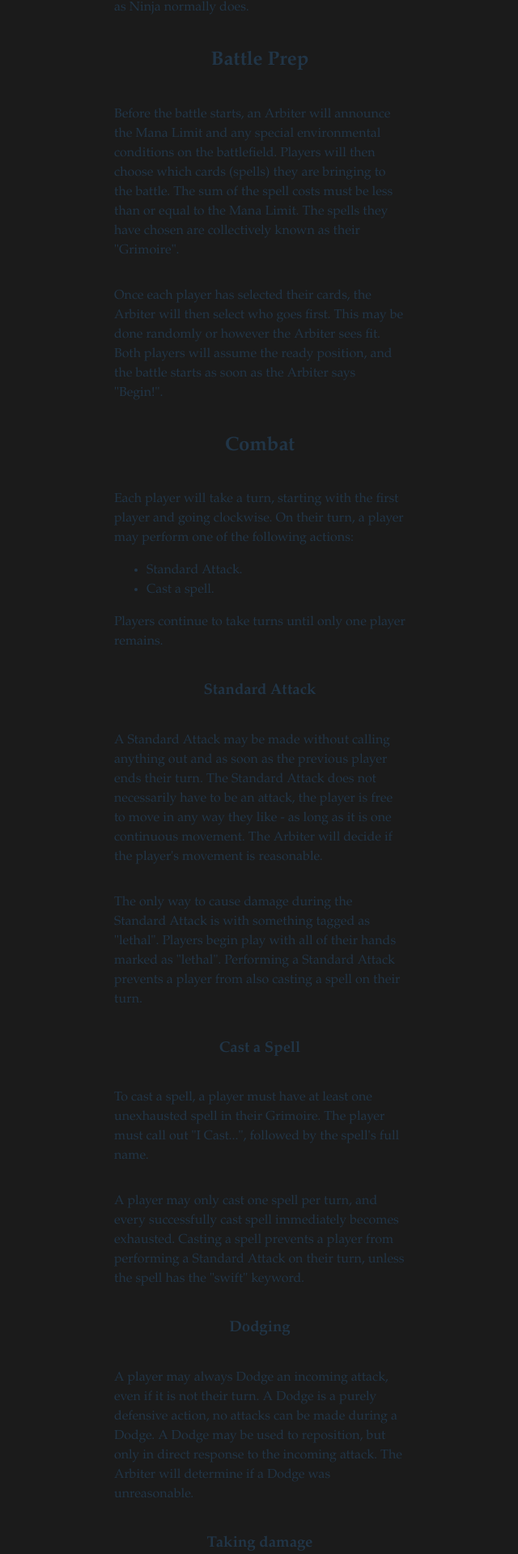
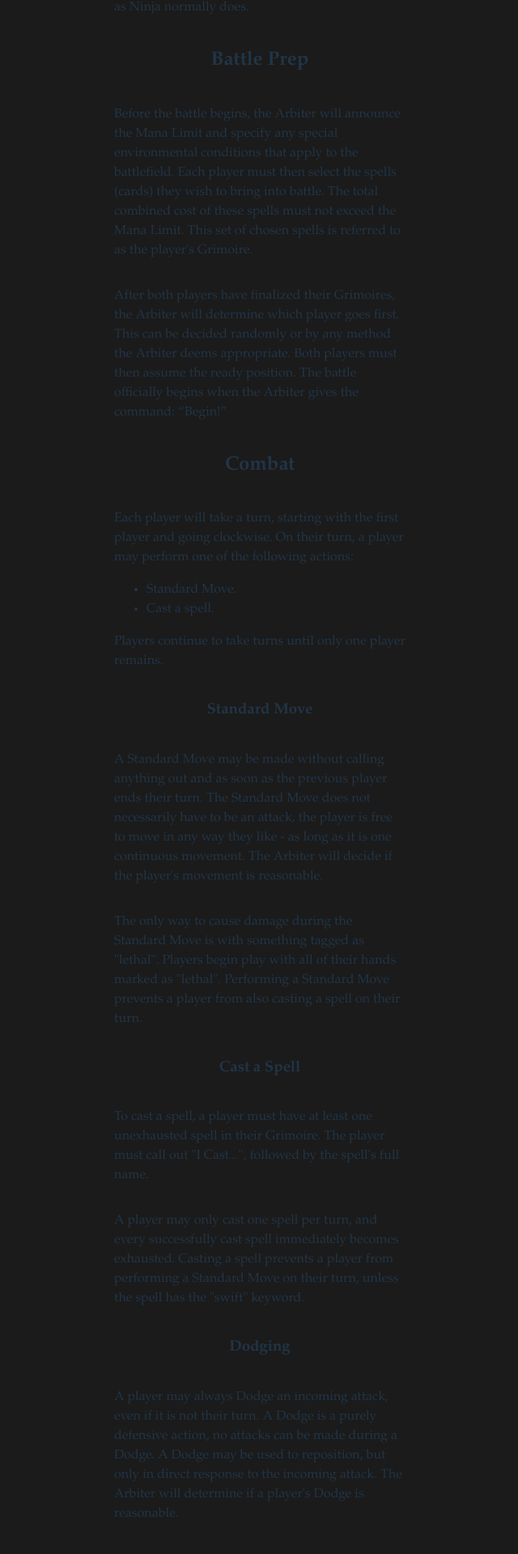
Before and after one commit to Sorjak/magic-ninja, a React (Vite) app in the folder frontend/: page /rules in a window 1280 px wide. Shown: the part 238-2157 px from the top of the page at 81% size, without its empty margins (319-959 px from the left). Built offline with nearby package versions, Linux system fonts and the light colour scheme.

Commit message:
adding admin functionality and more rules cleanup

```diff
--- a/frontend/src/App.jsx
+++ b/frontend/src/App.jsx
@@ -4,9 +4,23 @@ import AppRoutes from './routes.jsx';
 import { ToastContainer } from 'react-toastify';
 
 import './App.css';
-import { UserProvider } from './contexts/UserContext.jsx';
+import { UserContext } from './contexts/UserContext.jsx';
+import { useLocalStorage } from './hooks/LocalStorage.jsx';
+import { useEffect, useState } from 'react';
 
 function App() {
+    const { getItem, setItem } = useLocalStorage();
+    const [ isAdmin, setIsAdmin ] = useState(false);
+
+    const storeAdmin = (value) => {
+        setItem('isAdmin', value);
+
+    }
+
+    useEffect(() => {
+        setIsAdmin(getItem('isAdmin') === 'true');
+    });
+
     return (
         <div id="app">
             <nav className='main-nav'>
@@ -14,11 +28,10 @@ function App() {
                 <NavLink end className='nav-link' to="/rules">Rules</NavLink> |
                 <NavLink end className='nav-link' to="/cards">View Cards</NavLink> |
                 <NavLink end className='nav-link' to="/card">New Card</NavLink>
-               {/* <NavLink to="/card/:id">Edit Card</NavLink> */}
             </nav>
-            <UserProvider>
+            <UserContext.Provider value={{ isAdmin, storeAdmin }}>
                 <AppRoutes />
-            </UserProvider>
+            </UserContext.Provider>
             <ToastContainer
                 position="bottom-center"
                 autoClose={1500}
--- a/frontend/src/components/CardActions/CardActions.jsx
+++ b/frontend/src/components/CardActions/CardActions.jsx
@@ -1,8 +1,9 @@
-import { useState } from "react";
+import { useContext, useState } from "react";
 import { useNavigate } from "react-router-dom";
 
 import { toast } from 'react-toastify';
 
+import { UserContext } from '../../contexts/UserContext';
 import API from '../../services/api.js';
 
 import './CardActions.css';
@@ -10,6 +11,7 @@ import './CardActions.css';
 export default function CardActions({cardData, imageFile, save, update, del, edit}) {
   const api = new API()
   const navigate = useNavigate();
+  const { isAdmin, storeAdmin } = useContext(UserContext);
 
   const [loading, setLoading] = useState(false);
 
@@ -80,7 +82,7 @@ export default function CardActions({cardData, imageFile, save, update, del, edi
     <div className={`card-actions ${loading ? 'loading' : ''}`}>
         { save && <button className="card-button save-button" onClick={createCard}>Create Card</button> }
         { update && <button className="card-button update-button" onClick={updateCard}>Update Card</button> }
-        { del && <button className="card-button delete-button" onClick={deleteCard}>Delete Card</button> }
+        { del && isAdmin && <button className="card-button delete-button" onClick={deleteCard}>Delete Card</button> }
         { edit && <button className="card-button edit-button" onClick={editCard}>Edit Card</button> }
     </div>
   )
--- a/frontend/src/contexts/UserContext.jsx
+++ b/frontend/src/contexts/UserContext.jsx
@@ -1,23 +1,2 @@
-import React from "react"
-
-import { useLocalStorage } from "../hooks/LocalStorage"
-
-export const UserContext = React.createContext()
-
-export const UserProvider = ({ children }) => {
-  const { getItem } = useLocalStorage();
-  const [currentUser, setCurrentUser] = React.useState(null)
-
-  const fetchCurrentUser = async () => {
-    getItem('isAdmin');
-    setCurrentUser(response)
-  }
-
-  return (
-    <UserContext.Provider value={{ currentUser, fetchCurrentUser }}>
-      {children}
-    </UserContext.Provider>
-  )
-}
-
-export const useCurrentUser = () => React.useContext(UserContext)
+import { createContext } from "react"
+export const UserContext = createContext(null);
--- /dev/null
+++ b/frontend/src/pages/Admin.jsx
@@ -0,0 +1,27 @@
+import { useContext } from 'react';
+import { UserContext } from '../contexts/UserContext';
+
+import './Page.css';
+
+function Admin() {
+  const { isAdmin, storeAdmin } = useContext(UserContext);
+
+  const login = () => {
+    storeAdmin('true');
+  }
+
+  const logout = () => {
+    storeAdmin('false');
+  }
+
+  return (
+    <div id="admin-page" className="page">
+        <p>You are currently {isAdmin ? 'logged in as Admin.' : 'not logged in.'}</p>
+
+        {!isAdmin && <button onClick={login}>Login as Admin</button>}
+        {isAdmin && <button onClick={logout}>Logout</button>}
+    </div>
+  )
+}
+
+export default Admin
--- a/frontend/src/pages/Rules.jsx
+++ b/frontend/src/pages/Rules.jsx
@@ -8,31 +8,29 @@ function Rules() {
           On your turn you can either perform a regular Ninja move or cast a spell, but play otherwise proceeds as Ninja normally does.
         </p>
         <h2>Battle Prep</h2>
-        <p>Before the battle starts, an Arbiter will announce the Mana Limit and any special environmental conditions on the battlefield.
-          Players will then choose which cards (spells) they are bringing to the battle.
-          The sum of the spell costs must be less than or equal to the Mana Limit. The spells they have chosen are collectively known as their "Grimoire".
+        <p>Before the battle begins, the Arbiter will announce the Mana Limit and specify any special environmental conditions that apply to the battlefield.
+          Each player must then select the spells (cards) they wish to bring into battle. The total combined cost of these spells must not exceed the Mana Limit. This set of chosen spells is referred to as the player's Grimoire.
         </p>
-        <p>Once each player has selected their cards, the Arbiter will then select who goes first.
-          This may be done randomly or however the Arbiter sees fit.
-          Both players will assume the ready position, and the battle starts as soon as the Arbiter says "Begin!".
+        <p>After both players have finalized their Grimoires, the Arbiter will determine which player goes first. This can be decided randomly or by any method the Arbiter deems appropriate.
+          Both players must then assume the ready position. The battle officially begins when the Arbiter gives the command: “Begin!”
         </p>
         <h2>Combat</h2>
         <p>Each player will take a turn, starting with the first player and going clockwise.
           On their turn, a player may perform one of the following actions:
           <ul>
-            <li>Standard Attack.</li>
+            <li>Standard Move.</li>
             <li>Cast a spell.</li>
           </ul>
           Players continue to take turns until only one player remains.
         </p>
-        <h3>Standard Attack</h3>
-        <p>A Standard Attack may be made without calling anything out and as soon as the previous player ends their turn.
-          The Standard Attack does not necessarily have to be an attack, the player is free to move in any way they like - as long as it is one continuous movement.
+        <h3>Standard Move</h3>
+        <p>A Standard Move may be made without calling anything out and as soon as the previous player ends their turn.
+          The Standard Move does not necessarily have to be an attack, the player is free to move in any way they like - as long as it is one continuous movement.
           The Arbiter will decide if the player's movement is reasonable.
         </p>
-        <p>The only way to cause damage during the Standard Attack is with something tagged as "lethal".
+        <p>The only way to cause damage during the Standard Move is with something tagged as "lethal".
           Players begin play with all of their hands marked as "lethal".
-          Performing a Standard Attack prevents a player from also casting a spell on their turn.
+          Performing a Standard Move prevents a player from also casting a spell on their turn.
         </p>
         <h3>Cast a Spell</h3>
         <p>To cast a spell, a player must have at least one unexhausted spell in their Grimoire.
@@ -40,13 +38,13 @@ function Rules() {
         </p>
         <p>
           A player may only cast one spell per turn, and every successfully cast spell immediately becomes exhausted.
-          Casting a spell prevents a player from performing a Standard Attack on their turn, unless the spell has the "swift" keyword.
+          Casting a spell prevents a player from performing a Standard Move on their turn, unless the spell has the "swift" keyword.
         </p>
         <h3>Dodging</h3>
         <p>A player may always Dodge an incoming attack, even if it is not their turn.
           A Dodge is a purely defensive action, no attacks can be made during a Dodge.
           A Dodge may be used to reposition, but only in direct response to the incoming attack.
-          The Arbiter will determine if a Dodge was unreasonable.
+          The Arbiter will determine if a player's Dodge is reasonable.
         </p>
         <h3>Taking damage</h3>
         <p>Players begin each battle with 2 Hit Points.
@@ -62,7 +60,7 @@ function Rules() {
           <ul>
             <li><strong>Lethal</strong>: A body part, an item, or a construct that is able to deal HP damage after striking a "fragile" target.</li>
             <li><strong>Fragile</strong>: A body part, an item, or a construct that loses one (1) HP upon being struck by something "lethal".</li>
-            <li><strong>Swift</strong>: A spell that still allows a player to perform their Standard Attack on their turn.</li>
+            <li><strong>Swift</strong>: A spell that still allows a player to perform their Standard Move on their turn.</li>
             <li><strong>Construct</strong>: Any item that is conjured by a player during battle.</li>
             <li><strong>Grimoire</strong>: The set of active spells that a player has brought into the battle.</li>
             <li><strong>Interrupt</strong>: A spell or effect that stops all play to perform its action.</li>
--- a/frontend/src/routes.jsx
+++ b/frontend/src/routes.jsx
@@ -5,6 +5,7 @@ import EditCard from './pages/EditCard.jsx';
 import Cards from './pages/Cards.jsx';
 import About from './pages/About.jsx';
 import Rules from './pages/Rules.jsx';
+import Admin from './pages/Admin.jsx';
 
 export default function AppRoutes() {
     return (
@@ -14,6 +15,7 @@ export default function AppRoutes() {
             <Route exact path="/cards" element={<Cards />} />
             <Route exact path="/card" element={<NewCard />} />
             <Route path="/card/:cardId" element={<EditCard />} />
+            <Route exact path="/admin" element={<Admin />} />
         </Routes>
     )
 }
```
Also changed, not shown: 1 other file (tests, documents, lock files or other folders).
